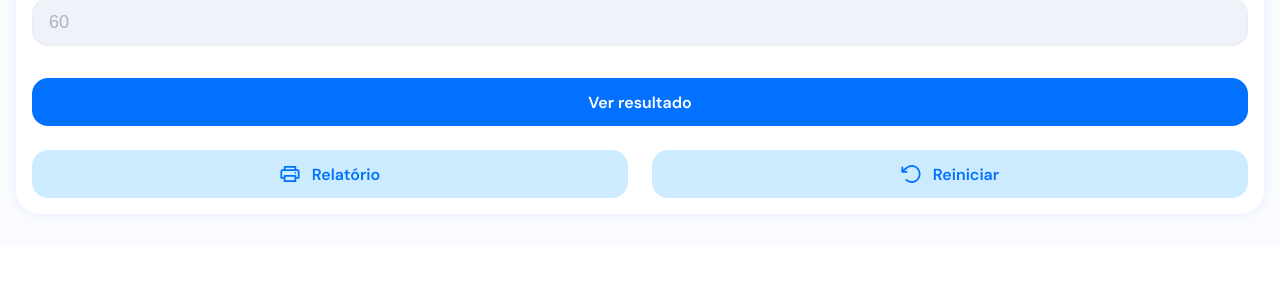
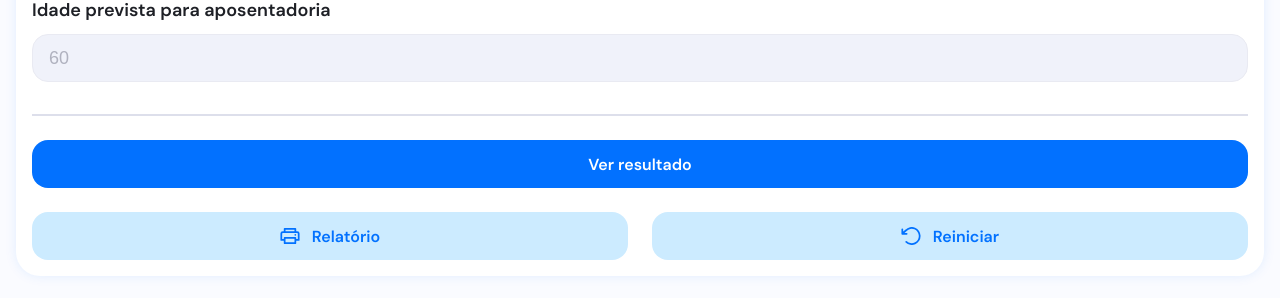
Before and after one commit to leonardobl/smr-front, a React (Vite) app: page / in a window 1280 px wide. Shown: the part 976-1274 px from the top of the page. Before the commit the page ends 1222 px from the top, so only its background shows below. Built offline with nearby package versions, Linux system fonts and the light colour scheme.

Commit message:
bordertop buttons

```diff
--- a/src/Components/Molecules/Forms/ FormBasicData/styles.ts
+++ b/src/Components/Molecules/Forms/ FormBasicData/styles.ts
@@ -3,6 +3,7 @@ import styled from "styled-components";
 export const FormBasic = styled.form`
   display: grid;
   gap: 32px 0;
+  padding-top: 36px;
 `;
 
 export const WrapperButtons = styled.div`
@@ -10,6 +11,8 @@ export const WrapperButtons = styled.div`
   grid-template-columns: 1fr 1fr;
   gap: 24px;
   grid-template-areas: "btn1 btn1" "btn2 btn3";
+  border-top: 2px solid #dddfeb;
+  padding-top: 24px;
 
   > :nth-child(1) {
     grid-area: btn1;
```
